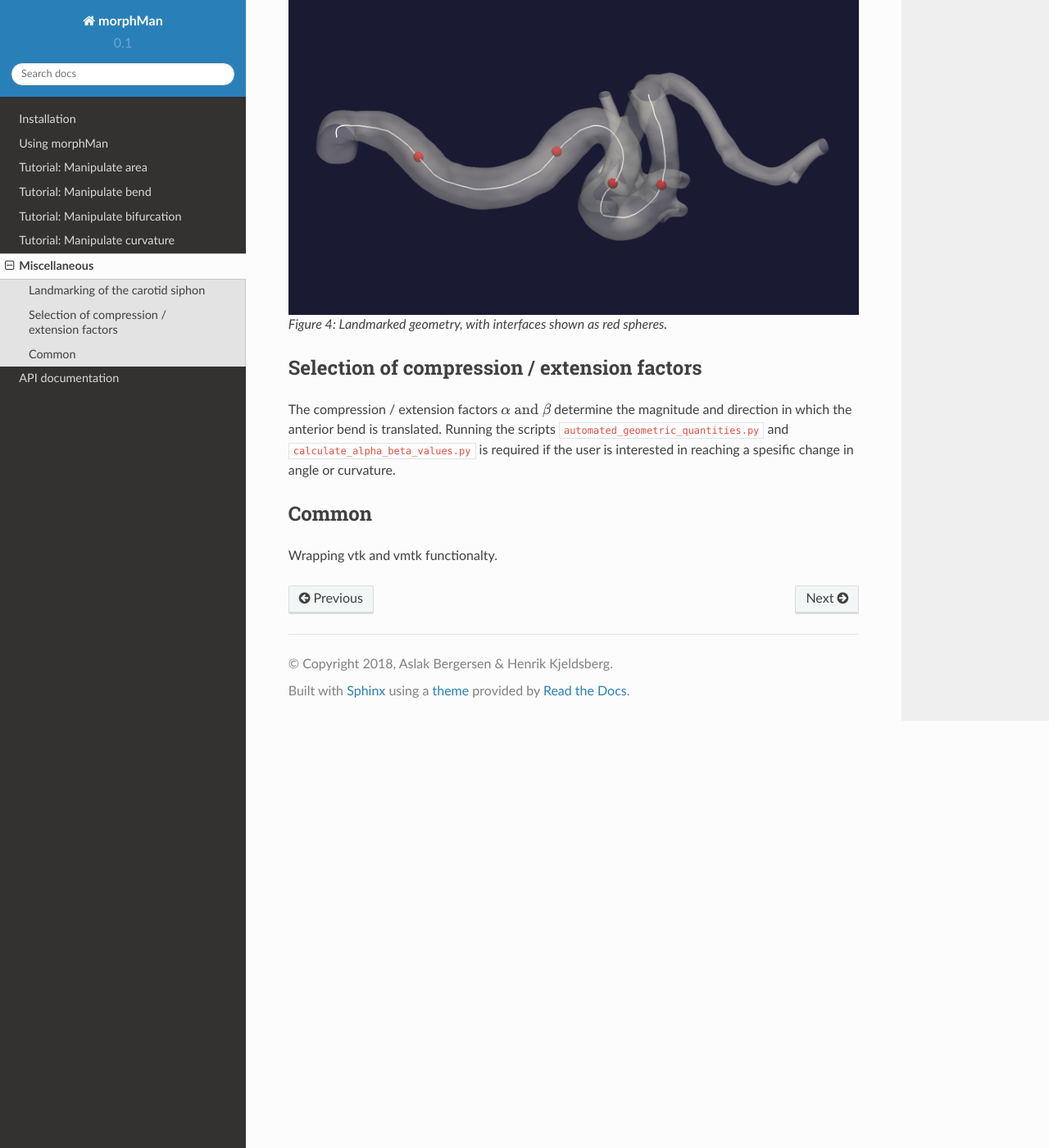
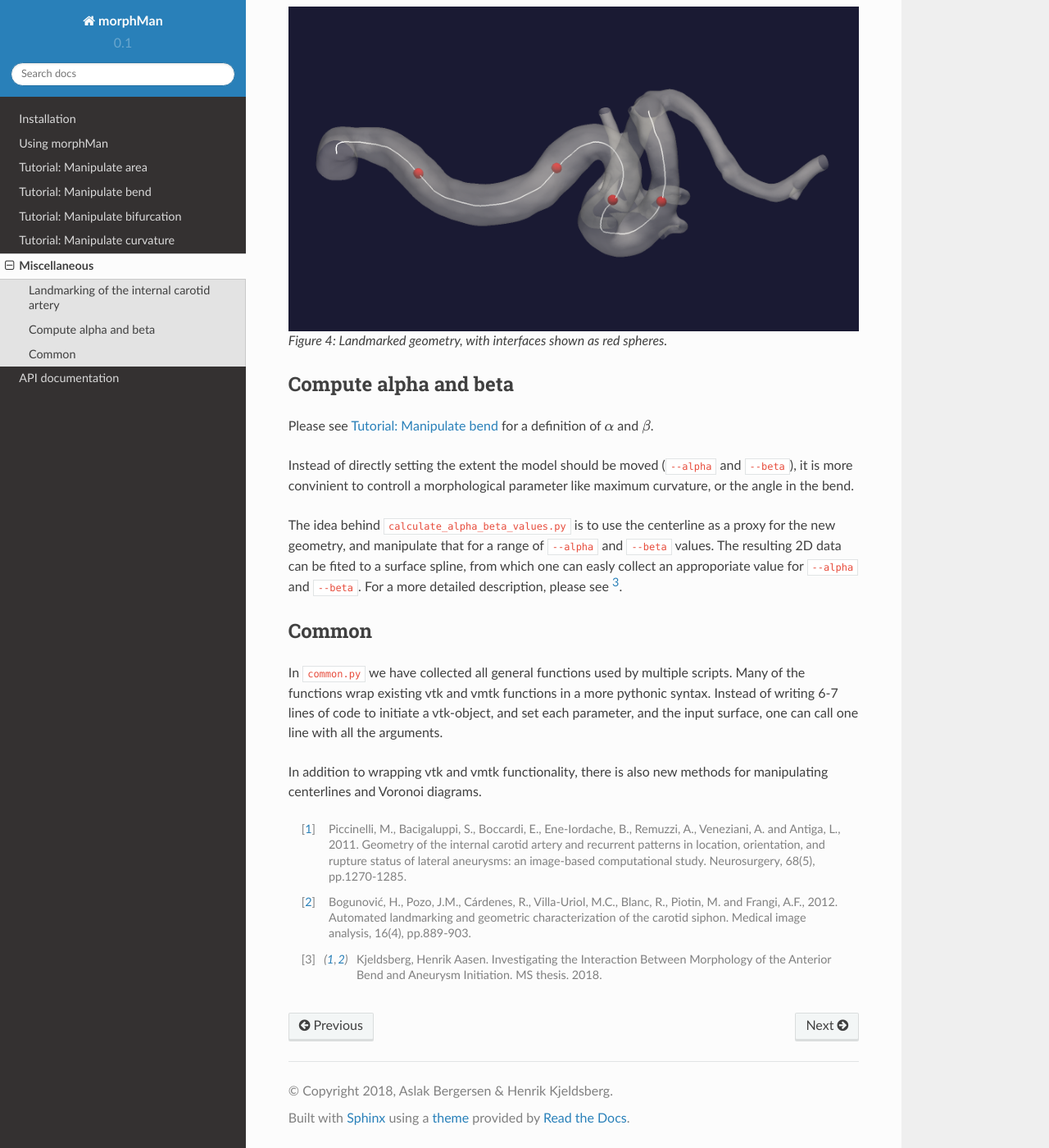
Before and after one commit to KVSlab/morphMan, a Sphinx documentation site: the page built from docs/source/Miscellaneous.rst, in a window 1280 px wide and 1400 px high, scrolled down 834 px. Shown: the whole window at 82% size. Built offline with Sphinx 7.4.7 and the Read the Docs theme 2.0.0, drawn with Linux system fonts in a browser that asks for light colours; some of the changed text lies outside the part shown.

Commit message:
Update tutorial on bend and misc

```diff
--- a/docs/source/Miscellaneous.rst
+++ b/docs/source/Miscellaneous.rst
@@ -5,31 +5,33 @@
 =============
 
 
-Landmarking of the carotid siphon
-=================================
-Landmarking of the geometry is performed in order to identify different segments of the vessel.
-Identification of specific segments is required in order to perform geometric manipulation.
-The script ``automated_landmarking.py`` includes implementation of two automated landmarking algorithms;
-the first introduced by Piccinelli et al. (2011), the second by Bogunović et al. (2014).
+.. _landmarking:
 
-Both landmarking algorithms rely on geometric properties of the centerline.
-The script allows the user to select one of four different methods to compute the curvature
-of the discrete centerline:
+Landmarking of the internal carotid artery
+==========================================
+The internal carotid artery can be classified into segments. For an *objective* and *reproduceble*
+maipulation of the segment historically referred to as the carotid siphon, we have implemented
+two previously published methods for landmarking: Piccinelli et al. (2011) [1]_, and Bogunović et al. (2014) [2]_ (``--algorithm``).
+
+Although the algorithms are well described in both articles, neither mention
+how the centerline is computed, or how the curvature and torsion is derived.
+Both algorithms are very sensetive to the input curvature and torision, and
+are therefore not directly reproduceble. In Kjeldsberg 2018 [3]_ there is a
+a thorough comparison between methods, parameters, and centerline smoothing methods
+which can help you to choose the corret options for your application.
+
+The script ``automated_landmarking.py`` has three methods for computing the descrete derivatives
+of the centerline curve, set with (``--curv_method``).
 
 1. B-Splines (``spine``)
-2. Free-knot regression splines (``freeknot``)
-3. Discrete derivatives (``disc``)
-4. VMTK (``vmtk``)
-
-.. todo::
-    Add references to different splining techniques?
+2. Discrete derivatives (``disc``)
+3. VMTK (``vmtk``)
 
 To perform landmarking, run the following command::
 
-    python automated_landmarking.py --dir_path [PATH_TO_CASES] --algorithm [ALGORITHM] --curv_method [METHOD]
+    python automated_landmarking.py --ifile C0001/surface/model.vtp --algorithm bogunovic --curv_method spline
 
-
-This will produce ``landmark_ALGORITHM_CURVMETHOD.particles`` which contains four points defining the interfaces between the segments of the vessel.
+This will produce ``landmark_[ALGORITHM]_[CURVMETHOD].particles`` which contains four points defining the interfaces between the segments of the vessel.
 
 
 .. figure:: landmark.png
@@ -37,11 +39,33 @@
   Figure 4: Landmarked geometry, with interfaces shown as red spheres.
 
 
-Selection of compression / extension factors
-============================================
-The compression / extension factors :math:`\alpha \text{ and } \beta` determine the magnitude and direction in which the anterior bend is translated.
-Running the scripts  ``automated_geometric_quantities.py`` and ``calculate_alpha_beta_values.py`` is required if the user is interested in reaching a spesific change in angle or curvature.
+
+.. _compute_alpha_beta:
+
+Compute alpha and beta
+======================
+Please see :ref:`manipulate_bend` for a definition of :math:`\alpha` and :math:`\beta`.
+
+Instead of directly setting the extent the model should be moved (``--alpha`` and ``--beta``),
+it is more convinient to controll a morphological parameter like maximum curvature, or the
+angle in the bend.
+
+The idea behind ``calculate_alpha_beta_values.py`` is to use the centerline as a proxy for the new
+geometry, and manipulate that for a range of ``--alpha`` and ``--beta`` values. The resulting 2D
+data can be fited to a surface spline, from which one can easly collect an approporiate value
+for ``--alpha`` and ``--beta``. For a more detailed description, please see [3]_.
+
 
 Common
 ======
-Wrapping vtk and vmtk functionalty.
+In ``common.py`` we have collected all general functions used by multiple scripts.
+Many of the functions wrap existing vtk and vmtk functions in a more pythonic syntax.
+Instead of writing 6-7 lines of code to initiate a vtk-object, and set each parameter,
+and the input surface, one can call one line with all the arguments.
+
+In addition to wrapping vtk and vmtk functionality, there is also new methods for
+manipulating centerlines and Voronoi diagrams.
+
+.. [1] Piccinelli, M., Bacigaluppi, S., Boccardi, E., Ene-Iordache, B., Remuzzi, A., Veneziani, A. and Antiga, L., 2011. Geometry of the internal carotid artery and recurrent patterns in location, orientation, and rupture status of lateral aneurysms: an image-based computational study. Neurosurgery, 68(5), pp.1270-1285.
+.. [2] Bogunović, H., Pozo, J.M., Cárdenes, R., Villa-Uriol, M.C., Blanc, R., Piotin, M. and Frangi, A.F., 2012. Automated landmarking and geometric characterization of the carotid siphon. Medical image analysis, 16(4), pp.889-903.
+.. [3] Kjeldsberg, Henrik Aasen. Investigating the Interaction Between Morphology of the Anterior Bend and Aneurysm Initiation. MS thesis. 2018.
--- a/docs/source/manipulate_bend.rst
+++ b/docs/source/manipulate_bend.rst
@@ -21,33 +21,41 @@
 
 As shown in Figure 1, we have defined two directions to move a bend in: :math:`\alpha` and :math:`\beta`.
 The input parameters ``--alpha`` and ``--beta`` controll the distance to move the geometry in
-each directions. For a more detailed description of the vectors :math:`\alpha` and :math:`\beta`, see [1]_
+each direction, respectivly. For a detailed description on how we have defined of the vectors
+:math:`\alpha` and :math:`\beta`, see [1]_.
 
-Adjusting curvature and angle in the anterior bend utilizes a common script: ``move_siphon.py``. The script performs geometric manipulation of the anterior bend segment, as defined in the landmarking section.
-Adjusting the anterior bend relies only on two parameters, the compression/extension factors :math:`\alpha \text{ and } \beta`.
-Alteration of the curvature or angle of the anterior bend is performed by specifying these factors in the script  ``automated_geometric_quantities.py`` and ``calculate_alpha_beta_values.py``.
-The pipeline for increasing or decreasing either curvature or the bend angle in the anterior bend is described below.
+In this tutorial, we are using the model with `ID C0002 <http://ecm2.mathcs.emory.edu/aneuriskdata/download/C0002/C0002_models.tar.gz>`_
+from the Aneurisk database. For the commands below we assume that there is a folder a `./C0002/surface/model.vtp`
+, relative to where you execute the command.
 
-Alternatively the user may choose any arbitrary values for :math:`\alpha \text{ and } \beta`.
+The region of interest can be set by controlling ``--region-of-interest`` in three different ways:
 
-To perform geometric manipulation of the anterior bend, run the following command::
+  * ``manual``, provide the start and end of the bend by selecting points interacticly
+  * ``commandline``, provide two points on the commandline through ``--region-points``
+  * ``landmarking``, only valid for the internal carotid artery, execute ``landmarking.py`` prior to running ``manipulate_bend.py``, see :ref:`landmarking`.
 
-    python move_siphon.py --dir_path [PATH_TO_CASES] --case [CASENAME] --alpha [ALPHA] --beta [BETA]
-
-In general, the compression / extension factors :math:`\alpha \text{ and } \beta` determine the magnitude and direction in which the anterior bend is translated. The manipulation script allows movement in two directions:
-
-* Vertical, determined by :math:`\alpha`
-* Horizontal, determined by :math:`\beta`
-
+Figure 2 depicts an example of modifying the input surface in the :math:`\alpha` ('horizontal') direction only.
 
 .. figure:: alpha.png
 
-  Figure 6: Movement in the vertical direction, determined by :math:`\alpha`. FIXME: New model, old model.
+  Figure 2: Movement in the vertical direction, determined by :math:`\alpha`. FIXME: New model, old model.
+
+To recreate the surfaces shown in Figure 2, run the two following commands::
+
+    python manipulate_bend.py --ifile C0002/surface/model.vtp --ofile C0002/surface/bend_alpha.vtp --alpha 0.2 --region-of-interest commandline --region-points x y z x y z
+    python manipulate_bend.py --ifile C0002/surface/model.vtp --ofile C0002/surface/bend_alpha.vtp --alpha -0.2 --beta 0.2 --region-of-interest commandline --region-points x y z x y z
+
+Shown in Figure 3 is the output of changing the surace in the :math:`\beta` ('vertical') direction only.
+.. figure:: beta.png
+
+  Figure 3: Movement in the horizontal direction, determined by :math:`\beta`. FIXME: New model, old model.
 
 
-.. figure:: beta.png
-
-  Figure 7: Movement in the horizontal direction, determined by :math:`\beta`. FIXME: New model, old model.
+As shown above, the scripts changes the bend as expected, but in general what would be natural to control
+is not the distances, but rather the maximum curvature, or the 'angle' between the segments. We have therefore
+added a extra script ``calculate_alpha_and_beta.py`` that can *a priori* find approporiate values for
+:math:`\alpha` and :math:`\beta` given a desired maximum curvature or angle. Please see :ref:`compute_alpha_beta`
+for more information.
 
 For additional information, beyond this tutorial, on the script and input parameters,
 please run ``python manipulate_bend.py -h`` or confer with the :ref:`api_documentation`.
```
